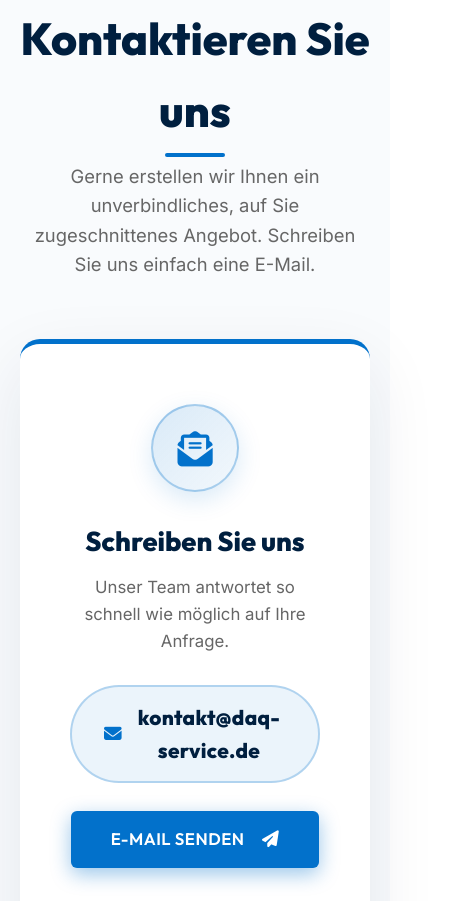
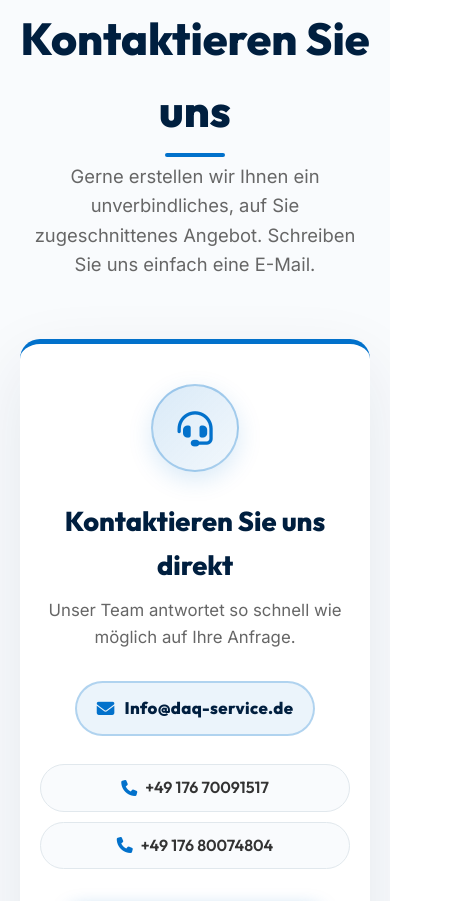
Before and after one commit to JamilHamach/Reinigung, a plain HTML site: page index.html in a window 390 px wide. Shown: the part 4455-5356 px from the top of the page, 470 px wide, since content can reach past the window. Drawn offline with nearby package versions, Linux system fonts and the light colour scheme.

Commit message:
Add files via upload

```diff
--- a/css/style.css
+++ b/css/style.css
@@ -20,12 +20,17 @@
     box-sizing: border-box;
 }
 
+html,
+body {
+    overflow-x: hidden;
+    max-width: 100%;
+}
+
 body {
     font-family: 'Inter', sans-serif;
     color: var(--text-main);
     background-color: var(--bg-white);
     line-height: 1.6;
-    overflow-x: hidden;
 }
 
 h1,
@@ -178,7 +183,7 @@ ul {
 }
 
 .logo-img {
-    height: 110px;
+    height: 85px;
     width: auto;
     object-fit: contain;
     display: block;
@@ -487,6 +492,42 @@ ul {
     box-shadow: 0 8px 25px rgba(0, 31, 63, 0.15);
 }
 
+/* ── Phone Links ── */
+.contact-phones {
+    display: flex;
+    flex-wrap: wrap;
+    justify-content: center;
+    gap: 15px;
+    margin-bottom: 35px;
+}
+
+.contact-phone-link {
+    display: inline-flex;
+    align-items: center;
+    gap: 8px;
+    font-family: 'Outfit', sans-serif;
+    font-size: 1.15rem;
+    font-weight: 600;
+    color: var(--text-main);
+    background: var(--bg-light);
+    border: 1px solid #e1e8ed;
+    border-radius: 50px;
+    padding: 10px 24px;
+    transition: var(--transition);
+}
+
+.contact-phone-link i {
+    color: var(--accent-color);
+}
+
+.contact-phone-link:hover {
+    background: var(--primary-color);
+    border-color: var(--primary-color);
+    color: #fff;
+    transform: translateY(-3px);
+    box-shadow: 0 5px 15px rgba(0, 31, 63, 0.1);
+}
+
 .contact-email-btn {
     display: inline-flex;
     align-items: center;
@@ -690,4 +731,37 @@ ul {
     .footer-content {
         grid-template-columns: 1fr;
     }
+
+    /* Mobile Fixes for Added content */
+    .logo-img {
+        height: 60px;
+        /* Limit huge logo height on phones */
+    }
+
+    .contact-email-inner {
+        padding: 40px 20px 30px;
+    }
+
+    .contact-email-link {
+        font-size: 1.05rem;
+        padding: 12px 20px;
+        word-break: break-all;
+    }
+
+    .contact-phone-link {
+        font-size: 1rem;
+        padding: 10px 18px;
+        width: 100%;
+        justify-content: center;
+    }
+
+    .contact-phones {
+        flex-direction: column;
+        gap: 10px;
+        width: 100%;
+    }
+
+    .contact-meta {
+        padding: 15px 10px;
+    }
 }
--- a/index.html
+++ b/index.html
@@ -4,9 +4,9 @@
 <head>
     <meta charset="UTF-8">
     <meta name="viewport" content="width=device-width, initial-scale=1.0">
-    <title>daq Service | Premium Reinigungsservice</title>
+    <title>DAQ-Service | Premium Reinigungsservice</title>
     <meta name="description"
-        content="daq Service – Ihr professioneller Partner für Büroreinigung, Unterhaltsreinigung, Fensterreinigung und Sonderreinigung in Hamm.">
+        content="DAQ-Service – Ihr professioneller Partner für Büroreinigung, Unterhaltsreinigung, Fensterreinigung und Sonderreinigung in Hamm.">
     <!-- Modern Fonts -->
     <link
         href="https://fonts.googleapis.com/css2?family=Outfit:wght@300;400;600;800&family=Inter:wght@300;400;600&display=swap"
@@ -26,7 +26,7 @@
         <div class="container">
             <div class="logo">
                 <a href="index.html">
-                    <img src="logo.png" alt="daq Service Logo" class="logo-img">
+                    <img src="logo.png" alt="DAQ-Service Logo" class="logo-img">
                 </a>
             </div>
             <nav class="nav">
@@ -105,8 +105,8 @@
         <div class="container">
             <div class="about-content">
                 <div class="about-text" data-aos="fade-right">
-                    <h2>Warum daq Service?</h2>
-                    <p>Mit jahrelanger Erfahrung und einem absoluten Auge für das Detail sind wir Ihr Premium-Partner
+                    <h2>Warum DAQ-Service?</h2>
+                    <p>Mit fundierter Erfahrung und einem absoluten Auge für das Detail sind wir Ihr Premium-Partner
                         für Reinigungsservices. Unser engagiertes Fachpersonal arbeitet mit modernsten und ökologisch
                         nachhaltigen Reinigungsmitteln, um Ihnen nicht nur Sauberkeit, sondern auch ein gesundes
                         Raumklima zu garantieren.</p>
@@ -138,15 +138,30 @@
             <div class="contact-email-box" data-aos="fade-up" data-aos-delay="150">
                 <div class="contact-email-inner">
                     <div class="contact-email-icon">
-                        <i class="fa-solid fa-envelope-open-text"></i>
+                        <i class="fa-solid fa-headset"></i>
                     </div>
-                    <h3>Schreiben Sie uns</h3>
+                    <h3>Kontaktieren Sie uns direkt</h3>
                     <p>Unser Team antwortet so schnell wie möglich auf Ihre Anfrage.</p>
-                    <a href="mailto:kontakt@daq-service.de" class="contact-email-link">
+
+                    <!-- Email -->
+                    <a href="mailto:Info@daq-service.de" class="contact-email-link">
                         <i class="fa-solid fa-envelope"></i>
-                        kontakt@daq-service.de
+                        Info@daq-service.de
                     </a>
-                    <a href="mailto:kontakt@daq-service.de" class="btn btn-primary contact-email-btn">
+
+                    <!-- Phone Numbers -->
+                    <div class="contact-phones">
+                        <a href="tel:+4917670091517" class="contact-phone-link">
+                            <i class="fa-solid fa-phone"></i>
+                            +49 176 70091517
+                        </a>
+                        <a href="tel:+4917680074804" class="contact-phone-link">
+                            <i class="fa-solid fa-phone"></i>
+                            +49 176 80074804
+                        </a>
+                    </div>
+
+                    <a href="mailto:Info@daq-service.de" class="btn btn-primary contact-email-btn">
                         E-Mail senden &nbsp;<i class="fa-solid fa-paper-plane"></i>
                     </a>
                 </div>
@@ -161,6 +176,7 @@
                     </div>
                 </div>
             </div>
+
         </div>
     </section>
 
@@ -170,7 +186,7 @@
             <div class="footer-content">
                 <div class="footer-logo">
                     <a href="index.html">
-                        <img src="logo.png" alt="daq Service Logo" class="footer-logo-img">
+                        <img src="logo.png" alt="DAQ-Service Logo" class="footer-logo-img">
                     </a>
                     <p>Ihr Premium Reinigungsservice für höchste Ansprüche an Sauberkeit, Ästhetik und Hygiene.</p>
                 </div>
@@ -184,7 +200,7 @@
                 </div>
             </div>
             <div class="footer-bottom">
-                <p>&copy; 2026 daq Service – Ahmad Yousef. Alle Rechte vorbehalten.</p>
+                <p>&copy; 2026 DAQ-Service – Ahmad Yousef. Alle Rechte vorbehalten.</p>
             </div>
         </div>
     </footer>
@@ -197,5 +213,4 @@
     <script src="js/script.js"></script>
 </body>
 
-
 </html>
--- a/js/script.js
+++ b/js/script.js
@@ -1,15 +1,17 @@
-$(document).ready(function() {
+$(document).ready(function () {
     // 1. Initialize AOS (Animate On Scroll)
+    if (typeof AOS !== 'undefined') {
         AOS.init({
             once: true, // Animations happen only once while scrolling down
             offset: 120, // Offset (in px) from the original trigger point
             duration: 800, // Animation duration
             easing: 'ease-out-cubic',
         });
+    }
 
     // 2. Sticky Header Effect
     var header = $('.header');
-    $(window).scroll(function() {
+    $(window).scroll(function () {
         if ($(this).scrollTop() > 80) {
             header.addClass('scrolled');
         } else {
@@ -18,19 +20,26 @@ $(document).ready(function() {
     });
 
     // 3. Mobile Menu Toggle
-    $('.mobile-menu-btn').click(function() {
+    $('.mobile-menu-btn').click(function () {
         $('.nav').toggleClass('active');
         var icon = $(this).find('i');
-        if($('.nav').hasClass('active')) {
+        if ($('.nav').hasClass('active')) {
             icon.removeClass('fa-bars').addClass('fa-times');
         } else {
             icon.removeClass('fa-times').addClass('fa-bars');
         }
     });
 
-    // 4. Smooth Scrolling for Navigation Links
-    $('a[href^="#"]').on('click', function(event) {
-        var target = $($(this).attr('href'));
+    // 4. Smooth Scrolling for Navigation Links (Ensure cross-page compatibility)
+    $('.nav-list a, .header-contact a').on('click', function (event) {
+        var href = $(this).attr('href');
+
+        // If it's a hash link on the CURRENT page
+        if (href.startsWith('#') || (href.includes('#') && window.location.pathname.endsWith(href.split('#')[0]))) {
+
+            var targetId = href.substring(href.indexOf('#'));
+            var target = $(targetId);
+
             if (target.length) {
                 event.preventDefault();
 
@@ -43,21 +52,34 @@ $(document).ready(function() {
                     scrollTop: target.offset().top - 85 // Adjust for fixed header height
                 }, 1000, 'swing');
             }
+        }
+    });
+
+    // Close mobile menu on ANY click containing a hash (useful from external pages)
+    $('.nav-list a').on('click', function () {
+        if ($('.nav').hasClass('active')) {
+            $('.nav').removeClass('active');
+            $('.mobile-menu-btn i').removeClass('fa-times').addClass('fa-bars');
+        }
     });
 
     // 5. Active Link Highlighting during scroll
-    $(window).scroll(function() {
+    $(window).scroll(function () {
         var scrollDistance = $(window).scrollTop() + 100;
-        $('section').each(function(i) {
+        var sections = $('section');
+
+        if (sections.length > 0) {
+            sections.each(function (i) {
                 if ($(this).position().top <= scrollDistance) {
                     $('.nav-list a.active').removeClass('active');
                     $('.nav-list a').eq(i).addClass('active');
                 }
             });
+        }
     }).scroll();
 
     // 6. Interactive Form Submission (Simulation)
-    $('#contactForm').submit(function(e) {
+    $('#contactForm').submit(function (e) {
         e.preventDefault();
 
         var $form = $(this);
@@ -70,7 +92,7 @@ $(document).ready(function() {
         $btn.css('opacity', '0.8');
 
         // Simulate AJAX Request using setTimeout
-        setTimeout(function() {
+        setTimeout(function () {
             // Restore button
             $btn.html(originalText);
             $btn.prop('disabled', false);
@@ -86,8 +108,8 @@ $(document).ready(function() {
             $form[0].reset();
 
             // Remove the message after 6 seconds
-            setTimeout(function() {
-                $('#successMsg').slideUp(300, function() {
+            setTimeout(function () {
+                $('#successMsg').slideUp(300, function () {
                     $(this).remove();
                 });
             }, 6000);
```
Also changed, not shown: agb.html (+8 -8 lines), datenschutz.html (+7 -7 lines), impressum.html (+7 -7 lines), Logo.png (added). Lines whose indentation alone changed are shown as unchanged.
